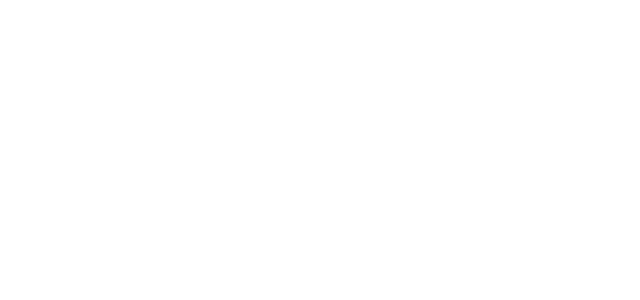
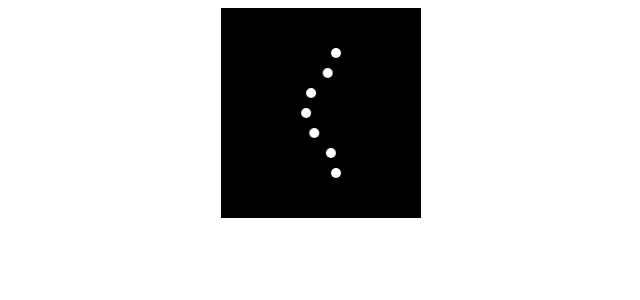
Before and after one commit to warm113/v3-css3, a Vue app: page / in a window 1280 px wide. Shown: the top 300 px of the page, without its empty margins (319-959 px from the left). Built offline with nearby package versions, Linux system fonts and the light colour scheme.

Commit message:
2 files modified, 1 added

```diff
--- a/src/router/index.js
+++ b/src/router/index.js
@@ -4,6 +4,10 @@ const routes = [
   {
     path: '/',
     component: () => import('../views/css/index.vue'),
+  },
+  {
+    path: '/test',
+    component: () => import('../views/css/test.vue'),
   },
 ];
 
--- a/src/views/css/index.vue
+++ b/src/views/css/index.vue
@@ -1,5 +1,151 @@
 <script setup></script>
 
-<template></template>
+<template>
+  <div class="container">
+    <div class="ball"></div>
+    <div class="ball"></div>
+    <div class="ball"></div>
+    <div class="ball"></div>
+    <div class="ball"></div>
+    <div class="ball"></div>
+    <div class="ball"></div>
+  </div>
+</template>
 
-<style scoped lang="scss"></style>
+<style scoped lang="scss">
+.container {
+  width: 200px;
+  height: 180px;
+  padding-top: 30px;
+  margin: 0 auto;
+  background: #000000;
+}
+
+.ball {
+  width: 10px;
+  height: 10px;
+  margin: 10px auto;
+  border-radius: 50px;
+}
+
+.ball:nth-child(1) {
+  background: #ffffff;
+  -webkit-animation: right 1s infinite ease-in-out;
+  -moz-animation: right 1s infinite ease-in-out;
+  animation: right 1s infinite ease-in-out;
+}
+
+.ball:nth-child(2) {
+  background: #ffffff;
+  -webkit-animation: left 1.1s infinite ease-in-out;
+  -moz-animation: left 1.1s infinite ease-in-out;
+  animation: left 1.1s infinite ease-in-out;
+}
+
+.ball:nth-child(3) {
+  background: #ffffff;
+  -webkit-animation: right 1.05s infinite ease-in-out;
+  -moz-animation: right 1.05s infinite ease-in-out;
+  animation: right 1.05s infinite ease-in-out;
+}
+
+.ball:nth-child(4) {
+  background: #ffffff;
+  -webkit-animation: left 1.15s infinite ease-in-out;
+  -moz-animation: left 1.15s infinite ease-in-out;
+  animation: left 1.15s infinite ease-in-out;
+}
+
+.ball:nth-child(5) {
+  background: #ffffff;
+  -webkit-animation: right 1.1s infinite ease-in-out;
+  -moz-animation: right 1.1s infinite ease-in-out;
+  animation: right 1.1s infinite ease-in-out;
+}
+
+.ball:nth-child(6) {
+  background: #ffffff;
+  -webkit-animation: left 1.05s infinite ease-in-out;
+  -moz-animation: left 1.05s infinite ease-in-out;
+  animation: left 1.05s infinite ease-in-out;
+}
+
+.ball:nth-child(7) {
+  background: #ffffff;
+  -webkit-animation: right 1s infinite ease-in-out;
+  -moz-animation: right 1s infinite ease-in-out;
+  animation: right 1s infinite ease-in-out;
+}
+
+@-webkit-keyframes right {
+  0% {
+    -webkit-transform: translate(-15px);
+  }
+  50% {
+    -webkit-transform: translate(15px);
+  }
+  100% {
+    -webkit-transform: translate(-15px);
+  }
+}
+
+@-webkit-keyframes left {
+  0% {
+    -webkit-transform: translate(15px);
+  }
+  50% {
+    -webkit-transform: translate(-15px);
+  }
+  100% {
+    -webkit-transform: translate(15px);
+  }
+}
+
+@-moz-keyframes right {
+  0% {
+    -moz-transform: translate(-15px);
+  }
+  50% {
+    -moz-transform: translate(15px);
+  }
+  100% {
+    -moz-transform: translate(-15px);
+  }
+}
+
+@-moz-keyframes left {
+  0% {
+    -moz-transform: translate(15px);
+  }
+  50% {
+    -moz-transform: translate(-15px);
+  }
+  100% {
+    -moz-transform: translate(15px);
+  }
+}
+
+@keyframes right {
+  0% {
+    transform: translate(-15px);
+  }
+  50% {
+    transform: translate(15px);
+  }
+  100% {
+    transform: translate(-15px);
+  }
+}
+
+@keyframes left {
+  0% {
+    transform: translate(15px);
+  }
+  50% {
+    transform: translate(-15px);
+  }
+  100% {
+    transform: translate(15px);
+  }
+}
+</style>
--- /dev/null
+++ b/src/views/css/test.vue
@@ -0,0 +1,50 @@
+<script setup></script>
+
+<template>
+  <div class="container">
+    <div class="ball"></div>
+    <div class="ball"></div>
+    <div class="ball"></div>
+    <div class="ball"></div>
+  </div>
+</template>
+
+<style scoped lang="scss">
+.container {
+  width: 300px;
+  height: 300px;
+  background: #000;
+  .ball {
+    width: 10px;
+    height: 10px;
+    margin: 10px auto;
+    border-radius: 50px;
+    background: #fff;
+    &:nth-child(1) {
+      animation: right 1s infinite ease-in-out;
+    }
+  }
+  @keyframes right {
+    0% {
+      transform: translate(-15px);
+    }
+    50% {
+      transform: translate(15px);
+    }
+    100% {
+      transform: translate(-15px);
+    }
+  }
+  @keyframes left {
+    0% {
+      transform: translate(15px);
+    }
+    50% {
+      transform: translate(-15px);
+    }
+    100% {
+      transform: translate(15px);
+    }
+  }
+}
+</style>
```
